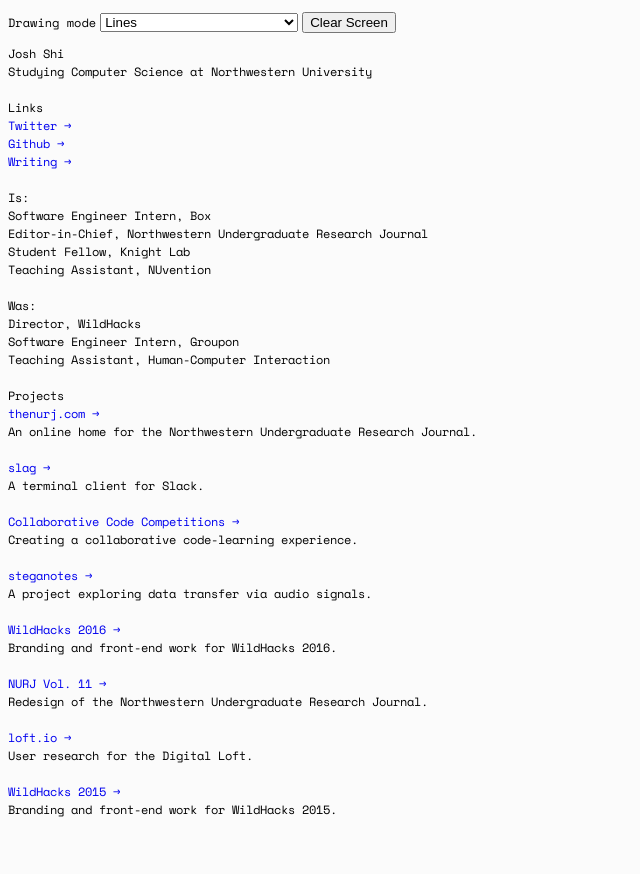
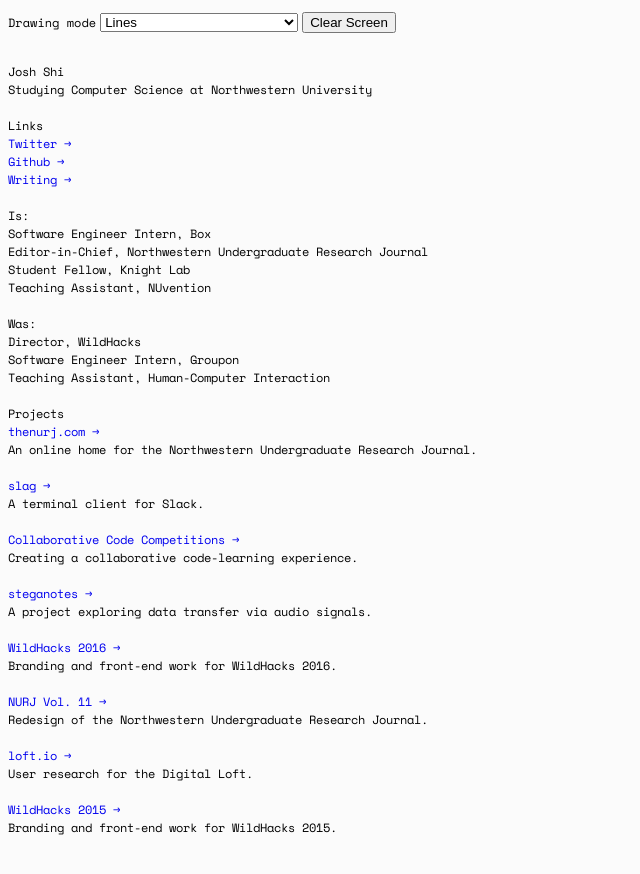
Before and after one commit to thehandsomepanther/thehandsomepanther.github.io, a Jekyll site: the page built from index.md, in a window 1280 px wide. Shown: the top 874 px of the page, without its empty margins (0-640 px from the left). Built offline with Jekyll 4.4.1, drawn with Linux system fonts in a browser that asks for light colours.

Commit message:
add more top padding

```diff
--- a/index.md
+++ b/index.md
@@ -19,6 +19,7 @@
     <img src="/assets/images/pen-96.png" alt="pen">
 </div>
 <div>
+    <span class="text"></span>
     <span class="text"></span>
     <span class="text"></span>
     <span class="text">Josh Shi</span>
```
Also changed, not shown: 2 other files.
